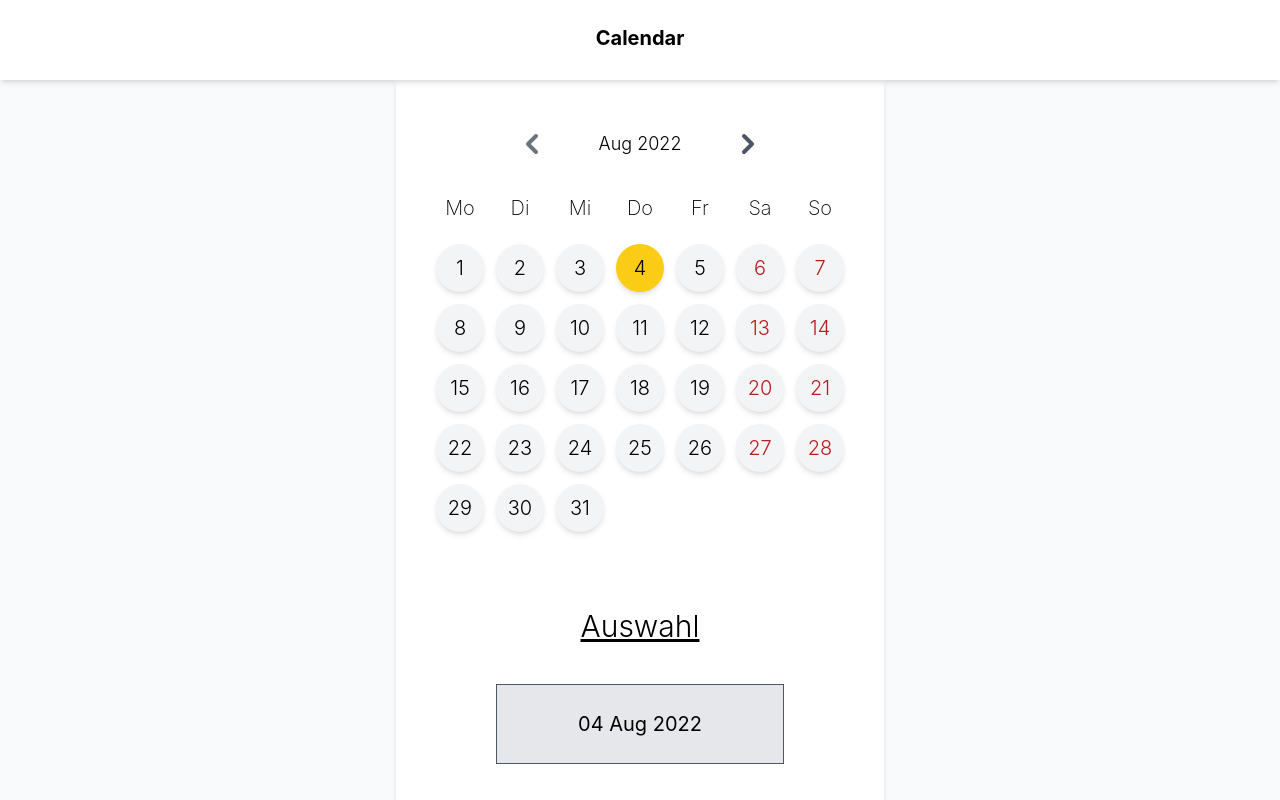
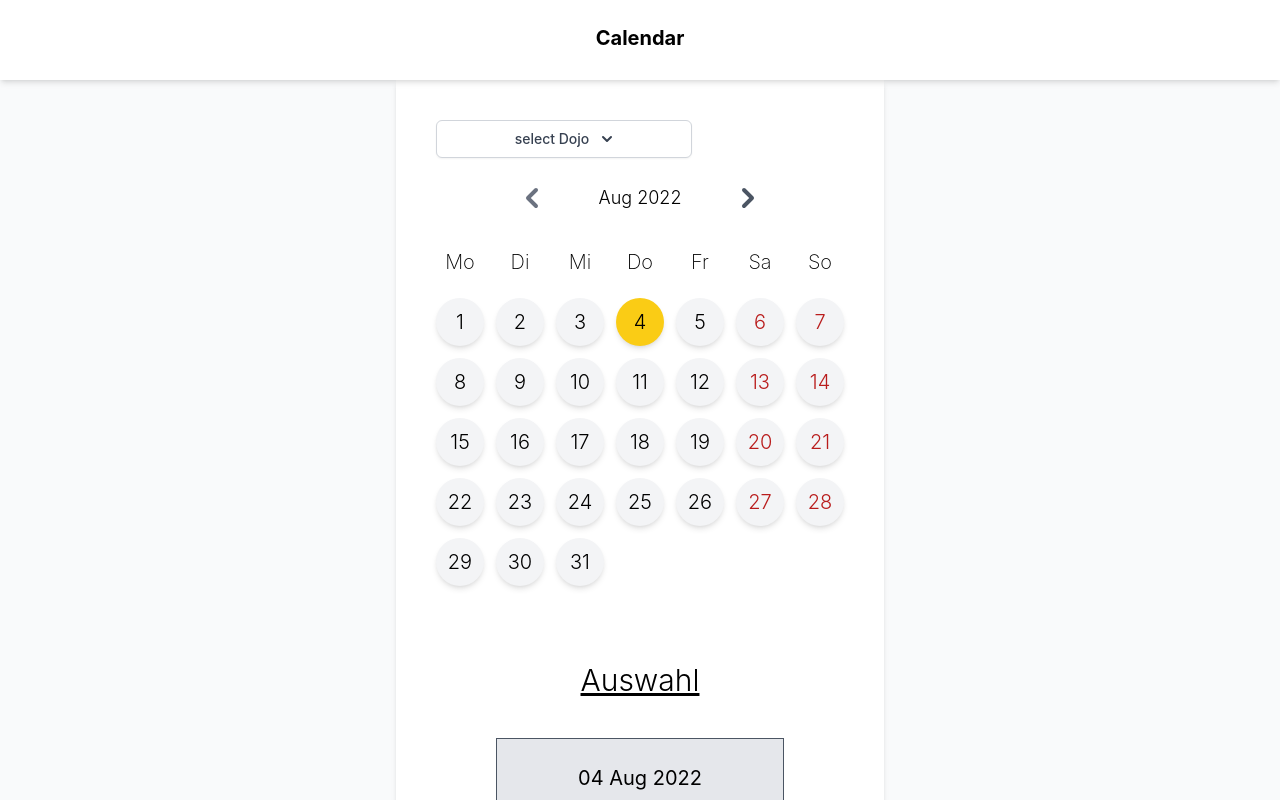
Before and after one commit to SimonHls/DojoSignup, a React (Create React App) app in the folder dojosignup/: page / in a window 1280 px wide. Built offline with nearby package versions, Linux system fonts and the light colour scheme.

Commit message:
implemented framework for dojo selection dropdown

```diff
--- a/dojosignup/package.json
+++ b/dojosignup/package.json
@@ -5,6 +5,7 @@
   "dependencies": {
     "@emotion/react": "^11.10.0",
     "@emotion/styled": "^11.10.0",
+    "@headlessui/react": "^1.6.6",
     "@heroicons/react": "^1.0.6",
     "@mui/material": "^5.9.3",
     "@testing-library/jest-dom": "^5.16.4",
--- /dev/null
+++ b/dojosignup/src/atoms/selectedDojoAtom.js
@@ -0,0 +1,6 @@
+import { atom } from "recoil";
+
+export const selectedDojoAtom = atom({
+  key: "selectedDojoAtom",
+  default: "",
+})
--- a/dojosignup/src/components/Calendar.js
+++ b/dojosignup/src/components/Calendar.js
@@ -5,6 +5,7 @@ import InputSection from './InputSection'
 import MonthPicker from './MonthPicker'
 import {getFirstDayOfMonth, getDaysInMonth } from '../functions/calendarFunctions.js'
 import { selectedDateAtom } from '../atoms/selectedDateAtom';
+import DojosDropdown from './DojosDropdown';
 
 function Calendar() {
 
@@ -22,13 +23,15 @@ function Calendar() {
       var daysInMonth = getDaysInMonth(selectedDate.getFullYear(), selectedDate.getMonth());
       //console.log(daysInMonth);
 
-      //Gibt de ersten Tag des Monats als Zahl von 1 (Montag) bis 7 (Sonntag)
+      //Gibt de ersten Tag des Monats als Zahl wieder 0=Sonntag, 1=Montag, bis 6 = Samstag
       var firstDayOfMonth = getFirstDayOfMonth(
         selectedDate.getFullYear(),
         selectedDate.getMonth(),
       ).getDay();
-      //because sunday is 0 for some reason. No an elegant solution but for nnow its ok
-      firstDayOfMonth === 0 ? firstDayOfMonth = 7 : firstDayOfMonth = firstDayOfMonth;
+      //because sunday is 0 for some reason. Not an elegant solution but for now its ok
+      if (firstDayOfMonth === 0) {
+        firstDayOfMonth = 7
+      };
 
       for (let j = 1; j < firstDayOfMonth; j++){
         dayArray[j] = null;
@@ -48,8 +51,8 @@ function Calendar() {
     <div className=' min-h-screen bg-white shadow-md flex p-10'>
       <div className='gap-x-12 min-w-fit min-h-full'>
 
-        <div className=' min-h-fit'>
-
+        <div className=' min-h-fit inline-block justify-center items-center'>
+          <DojosDropdown/>
           <MonthPicker/>
 
           <div className='h-96'>
--- /dev/null
+++ b/dojosignup/src/components/DojosDropdown.js
@@ -0,0 +1,76 @@
+/* This example requires Tailwind CSS v2.0+ */
+import { Fragment } from 'react'
+import { Menu, Transition } from '@headlessui/react'
+import { ChevronDownIcon } from '@heroicons/react/solid'
+import { useRecoilState } from 'recoil';
+import { selectedDojoAtom } from '../atoms/selectedDojoAtom';
+
+
+function classNames(...classes) {
+  return classes.filter(Boolean).join(' ')
+}
+
+export default function Example() {
+
+  const [selectedDojo, setSelectedDojo] = useRecoilState(selectedDojoAtom);
+  const dojoList = ["Dojo1", "Dojo2", "Dojo3"]
+
+  const handleItemSelect = (name) => {
+    setSelectedDojo(name);
+  }
+
+  return (
+    <Menu as="div" className="relative inline-block mb-4 text-left ">
+
+      {/* Menu closed */}
+      <div className=''>
+        <Menu.Button className="inline-flex w-64 justify-center rounded-md border border-gray-300
+                              bg-white px-4 py-2 text-sm font-medium text-gray-700 shadow-sm hover:bg-gray-50 hover:cursor-pointer
+                                focus:outline-none ">
+          {selectedDojo === "" ? "select Dojo" :  selectedDojo}
+          <ChevronDownIcon className="-mr-1 ml-2 h-5 w-5" aria-hidden="true" />
+        </Menu.Button>
+      </div>
+
+      {/* Menu open */}
+      <Transition
+        as={Fragment}
+        enter="transition ease-out duration-100"
+        enterFrom="transform opacity-0 scale-95"
+        enterTo="transform opacity-100 scale-100"
+        leave="transition ease-in duration-75"
+        leaveFrom="transform opacity-100 scale-100"
+        leaveTo="transform opacity-0 scale-95"
+      >
+
+        <Menu.Items className="absolute right-0 mt-2 w-64 origin-top-right rounded-md
+                             bg-white shadow-lg ring-1 ring-black ring-opacity-5 focus:outline-none truncate">
+          <div className="py-1">
+
+            {dojoList.map((name, index) => (
+              <div key={index}>
+                <Menu.Item>
+
+                  {({ active }) => (
+                    <p
+                    onClick={ () => {(active && selectedDojo !== name)  && handleItemSelect(name)}}
+                    className={classNames(
+                      active ? 'bg-gray-100 text-gray-900' : 'text-gray-700',
+                      'block px-4 py-2 text-sm hover:cursor-pointer'
+                      )}
+                    >
+                      {name}
+                    </p>
+                  )}
+
+                </Menu.Item>
+              </div>
+            ))}
+
+          </div>
+        </Menu.Items>
+      </Transition>
+
+    </Menu>
+  )
+}
```
Also changed, not shown: 1 other file (tests, documents, lock files or other folders).
